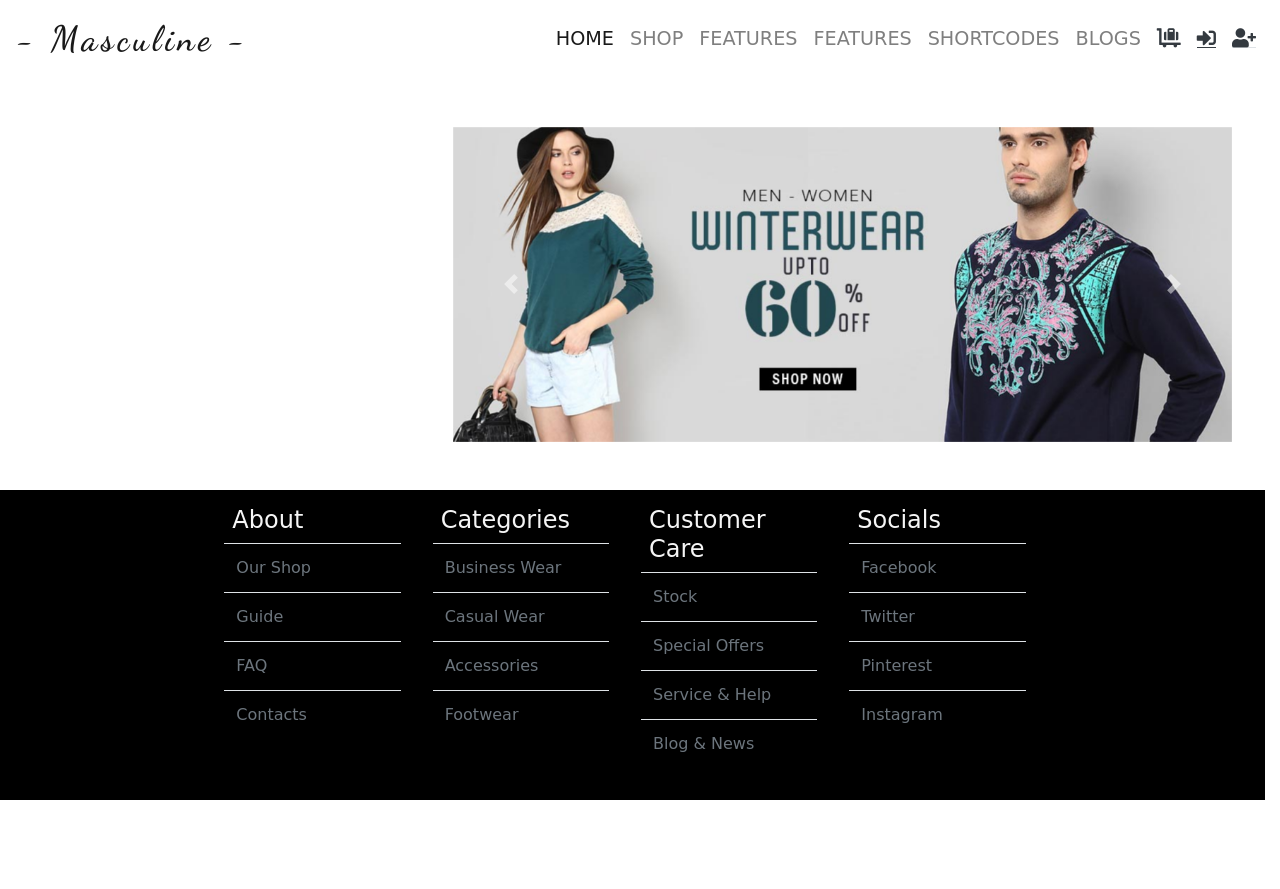
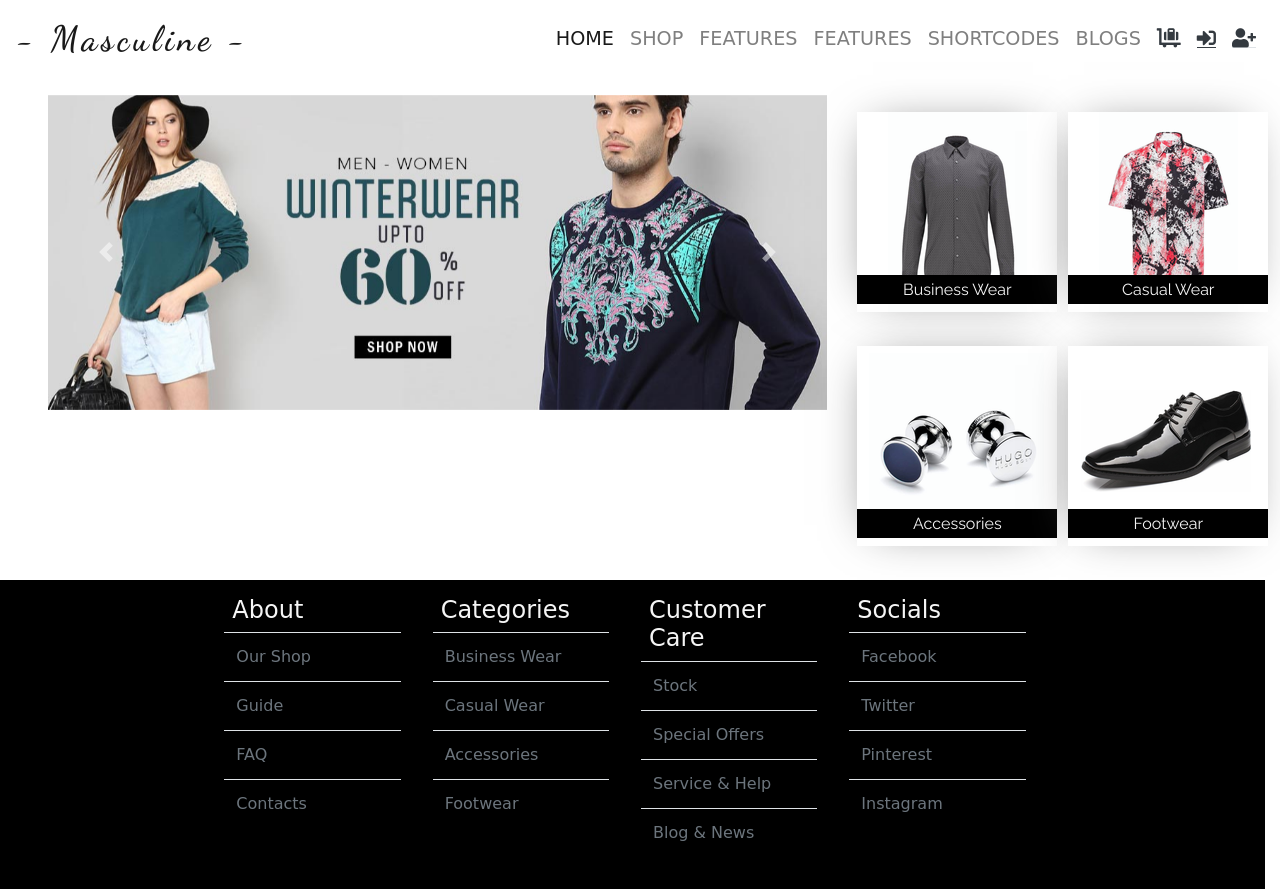
Before and after one commit to Code-Institute-Submissions/project4-7, a Django app: page / in a window 1280 px wide. Before the commit the page ends 800 px from the top, so only its background shows below. Run offline with Django 3.2, Linux system fonts and the light colour scheme; some web fonts are replaced.

Commit message:
added select option in index.html

```diff
--- a/main_app/templates/index.template.html
+++ b/main_app/templates/index.template.html
@@ -1,10 +1,7 @@
 {% extends 'base.template.html' %}
 {% block content %}
-<main class="container-fluid p-md-5 p-3">
+<main class="container-fluid px-md-5 px-3 py-3">
   <div class="row">
-    <div class="col-md-4">
-
-    </div>
     <!-- Carousell display -->
     <div class="col-md-8 col-12">
       <div
@@ -20,13 +17,13 @@
               alt="..."
             />
           </div>
-          <div class="carousel-item" data-interval="2000">
+          <!-- <div class="carousel-item" data-interval="2000">
             <img
               src="../static/images/man-banner2.jpeg"
               class="d-block w-100"
               alt="..."
             />
-          </div>
+          </div> -->
           <!-- <div class="carousel-item">
         <img src="..." class="d-block w-100" alt="..." />
       </div> -->
@@ -51,7 +48,31 @@
         </a>
       </div>
     </div>
-
+    <!-- Search Option -->
+    <div class="col-md-4 d-flex align-items-center">
+        <div class="row">
+            <div class="col-lg-6">
+                <div class="img-business img-thumb ml-lg-auto">
+                    <h6>Business Wear</h6>
+                </div>
+            </div>
+            <div class="col-lg-6">
+                <div class="img-casual img-thumb mr-lg-auto">
+                    <h6>Casual Wear</h6>
+                </div>
+            </div>
+            <div class="col-lg-6">
+                <div class="img-accessories img-thumb ml-lg-auto">
+                    <h6>Accessories</h6>
+                </div>
+            </div>
+            <div class="col-lg-6">
+                <div class="img-footwear img-thumb mr-lg-auto">
+                    <h6>Footwear</h6>
+                </div>
+            </div>
+        </div>
+    </div>
   </div>
 </main>
 {% endblock %}
--- a/static/styles/style.css
+++ b/static/styles/style.css
@@ -8,6 +8,9 @@
 /* Body Font */
 /* font-family: 'Raleway', sans-serif; */
 
+body {
+    font-family: 'Raleway', sans-serif;
+}
 .navbar-brand {
     font-family: 'Dancing Script', cursive;
     font-size: 220%;
@@ -17,6 +20,50 @@
     font-family: 'Lateef', cursive;
     font-size: 120%;
 }
+
+
+
+/* main_app css */
+.img-thumb {
+    height : 200px;
+    width: 200px;
+
+    -webkit-box-shadow: -4px -1px 46px -20px rgba(105,105,105,1);
+    -moz-box-shadow: -4px -1px 46px -20px rgba(105,105,105,1);
+    box-shadow: -4px -1px 46px -20px rgba(105,105,105,1);
+
+    display: flex;
+    align-items: flex-end;
+    margin : 10% 5% ;
+}
+.img-thumb h6 {
+    background: black;
+    color : whitesmoke;
+    width :100%;
+    padding: 5px 0;
+    text-align: center;
+}
+.img-business {
+    background: url("../images/thumb-business.png");
+    background-size: cover;
+    background-repeat: no-repeat;
+}
+.img-casual {
+    background: url("../images/thumb-casual.png");
+    background-size: cover;
+    background-repeat: no-repeat;
+}
+.img-accessories {
+    background: url("../images/thumb-accessories.png");
+    background-size: cover;
+    background-repeat: no-repeat;
+}
+.img-footwear {
+    background: url("../images/thumb-footwear.png");
+    background-size: cover;
+    background-repeat: no-repeat;
+}
+
 /* Footer */
 footer {
     background: black;
--- a/user_console/templates/edit_product.template.html
+++ b/user_console/templates/edit_product.template.html
@@ -35,7 +35,6 @@
     return ret;
   }
   $(function () {
-
     $('#form input[type="file"]')
     .cloudinary_fileupload({
       dropZone: '#form',
@@ -47,7 +46,6 @@
       },
     })
     .on('cloudinarydone', function (e, data) {
-        $('#form  input[type="file"]').parent().parent().remove();
         $('.status_value').text('Updating Completed...');
         var info = $('<div class="uploaded_info"/>');
         $(info).append($('<div class="data"/>').append(prettydump(data.result)));
@@ -58,9 +56,7 @@
         ));
         console.log(data.result.secure_url)
         $('.uploaded_info_holder').append(info);
-        // $('#form]').append(`
-        // <input type='hidden' name='cover' value='adp6uk2ymobwfa8ulqeh'/>
-        // `)
+        $('#form  input[type="file"]').parent().parent().remove();
     });
   });
 </script>
```
Also changed, not shown: static/images/shirtA.jpeg (added), static/images/thumb-accessories.png (added), static/images/thumb-business.png (added), static/images/thumb-casual.png (added), static/images/thumb-footwear.png (added).
